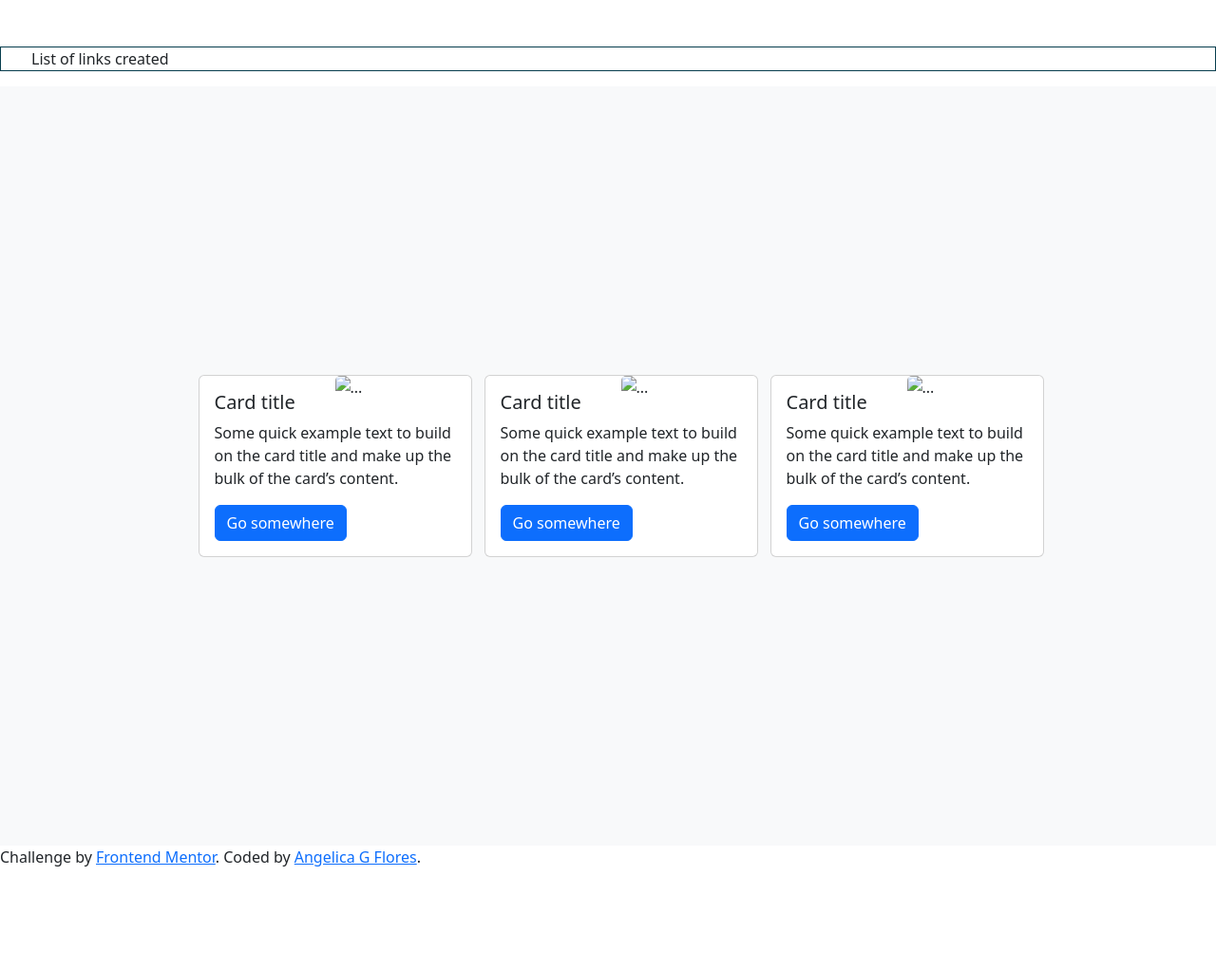
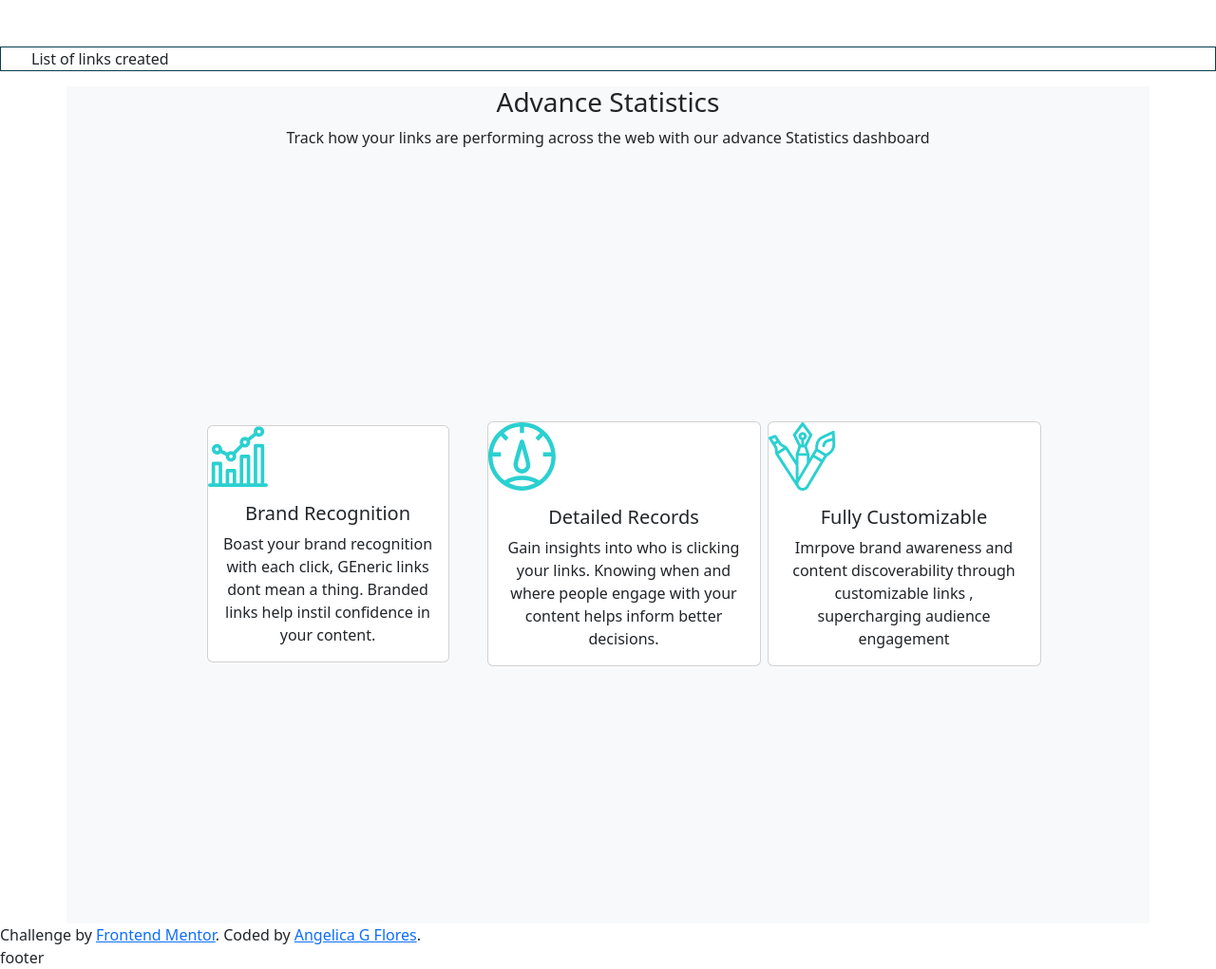
Before and after one commit to AngelicaGFlores/project-shortenURL, a plain HTML site: page index.html in a window 1280 px wide. Shown: the part 775-1796 px from the top of the page at 95% size. Before the commit the page ends 1690 px from the top, so only its background shows below. Drawn offline with nearby package versions, Linux system fonts and the light colour scheme; files whose address does not match are found by name.

Commit message:
adding the titles and centered items and text and added text above cards, need footer

```diff
--- a/index.html
+++ b/index.html
@@ -87,56 +87,72 @@
 				List of links created
 			</ul>
 		</section>
+		<div class="container bg-light">
+			<article class="text-center">
+				<h3>Advance Statistics</h3>
+				<p>
+					Track how your links are performing across the web with our advance
+					Statistics dashboard
+				</p>
+			</article>
 			<section
-			class="d-flex align-items-center justify-content-center min-vh-100 bg-light">
-			<!-- container of the cards idk how -->
-			<div class="container position-relative">
+				class="d-flex align-items-center justify-content-center min-vh-100">
+				<!-- container of the cards -->
+				<div class="container position-relative justify-content-center">
 					<!-- This holds the three box cards -->
 					<div class="row align-items-center justify-content-center grid gap-3">
 						<!-- This is the first card -->
-					<div class="col-sm-3">
-						<div class="card" style="width: 18rem">
-							<img src="..." class="card-img-top position-absolute top-0 start-50"alt="..." />
-							<div class="card-body ">
-								<h5 class="card-title">Card title</h5>
-								<p class="card-text">
-									Some quick example text to build on the card title and make up
-									the bulk of the card’s content.
+						<div class="col-sm-3 d-flex align-items-center">
+							<div class="card" style="width: 18rem height: 10rem">
+								<img
+									src="./images/icon-brand-recognition.svg"
+									class="card-img-top position-absolute-top align-items-center start-50 w-25 h-25"
+									alt="icon brand recognition" />
+								<div class="card-body">
+									<h5 class="card-title text-center">Brand Recognition</h5>
+									<p class="card-text text-center">
+										Boast your brand recognition with each click, GEneric links
+										dont mean a thing. Branded links help instil confidence in
+										your content.
 									</p>
-								<a href="#" class="btn btn-primary">Go somewhere</a>
 								</div>
 							</div>
 						</div>
 						<div class="col-sm-3">
 							<div class="card" style="width: 18rem">
-							<img src="..." class="card-img-top position-absolute top-0 start-50" alt="..." />
+								<img
+									src="./images/icon-detailed-records.svg"
+									class="card-img-top position-absolute-top align-items-center w-25 h-25"
+									alt="..." />
 								<div class="card-body">
-								<h5 class="card-title">Card title</h5>
-								<p class="card-text">
-									Some quick example text to build on the card title and make up
-									the bulk of the card’s content.
+									<h5 class="card-title text-center">Detailed Records</h5>
+									<p class="card-text text-center">
+										Gain insights into who is clicking your links. Knowing when
+										and where people engage with your content helps inform
+										better decisions.
 									</p>
-								<a href="#" class="btn btn-primary">Go somewhere</a>
 								</div>
 							</div>
 						</div>
 						<div class="col-sm-3">
 							<div class="card" style="width: 18rem">
-							<img src="..." class="card-img-top position-absolute top-0 start-50" alt="..." />
+								<img
+									src="./images/icon-fully-customizable.svg"
+									class="card-img-top position-absolute-top align-items-center w-25 h-25"
+									alt="..." />
 								<div class="card-body">
-								<h5 class="card-title">Card title</h5>
-								<p class="card-text">
-									Some quick example text to build on the card title and make up
-									the bulk of the card’s content.
+									<h5 class="card-title text-center">Fully Customizable</h5>
+									<p class="card-text text-center">
+										Imrpove brand awareness and content discoverability through
+										customizable links , supercharging audience engagement
 									</p>
-								<a href="#" class="btn btn-primary">Go somewhere</a>
 								</div>
 							</div>
 						</div>
 					</div>
 				</div>
 			</section>
-
+		</div>
 		<div class="attribution">
 			Challenge by
 			<a href="https://www.frontendmentor.io?ref=challenge" target="_blank"
@@ -148,5 +164,8 @@
 				>Angelica G Flores</a
 			>.
 		</div>
+		<footer>
+			footer
+		</footer>
 	</body>
 </html>
```
Lines whose indentation alone changed are shown as unchanged.
